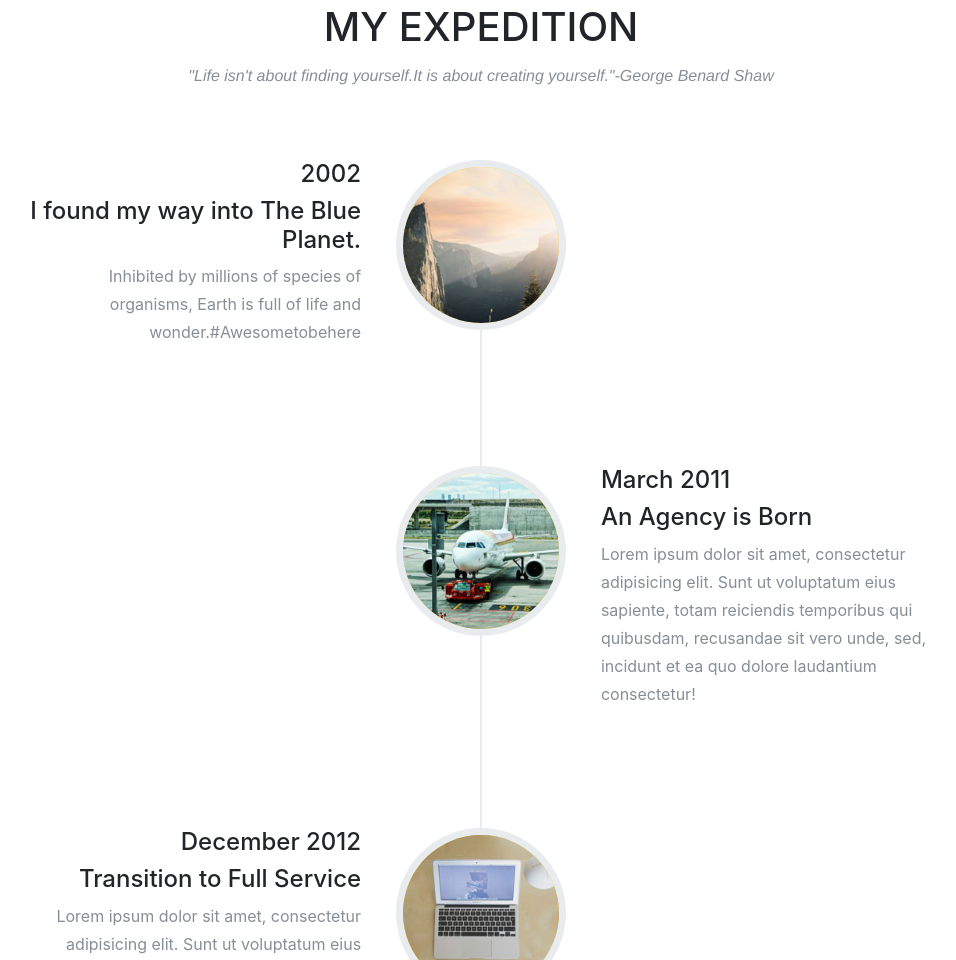
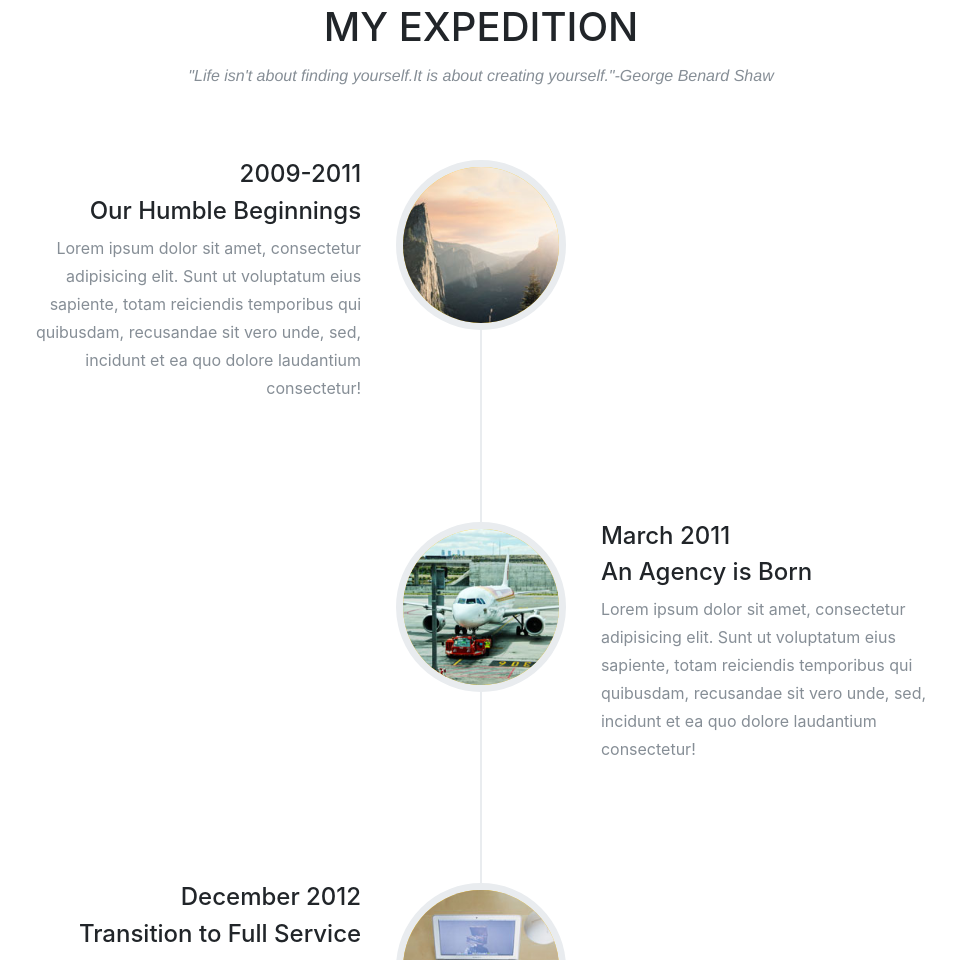
Before and after one commit to balan22022002/balasubramanian.ind.in, a website with bundled scripts: page index.html in a window 1280 px wide. Shown: the part 3439-4399 px from the top of the page, without its empty margins (159-1115 px from the left). Built offline with nearby package versions, Linux system fonts and the light colour scheme; a web font is replaced by a local one.

Commit message:
Revert "Expedition Change1"
This reverts commit 2a6274e1b167f7c289c97d81575e5c389ddfbcb0.

```diff
--- a/index.html
+++ b/index.html
@@ -260,11 +260,11 @@
                 </div>
                 <div class="timeline-panel">
                   <div class="timeline-heading">
-                    <h4>2002</h4>
-                    <h4 class="subheading">I found my way into The Blue Planet.</h4>
+                    <h4>2009-2011</h4>
+                    <h4 class="subheading">Our Humble Beginnings</h4>
                   </div>
                   <div class="timeline-body">
-                    <p class="text-muted">Inhibited by millions of species of organisms, Earth is full of life and wonder.#Awesometobehere</p>
+                    <p class="text-muted">Lorem ipsum dolor sit amet, consectetur adipisicing elit. Sunt ut voluptatum eius sapiente, totam reiciendis temporibus qui quibusdam, recusandae sit vero unde, sed, incidunt et ea quo dolore laudantium consectetur!</p>
                   </div>
                 </div>
               </li>
```
